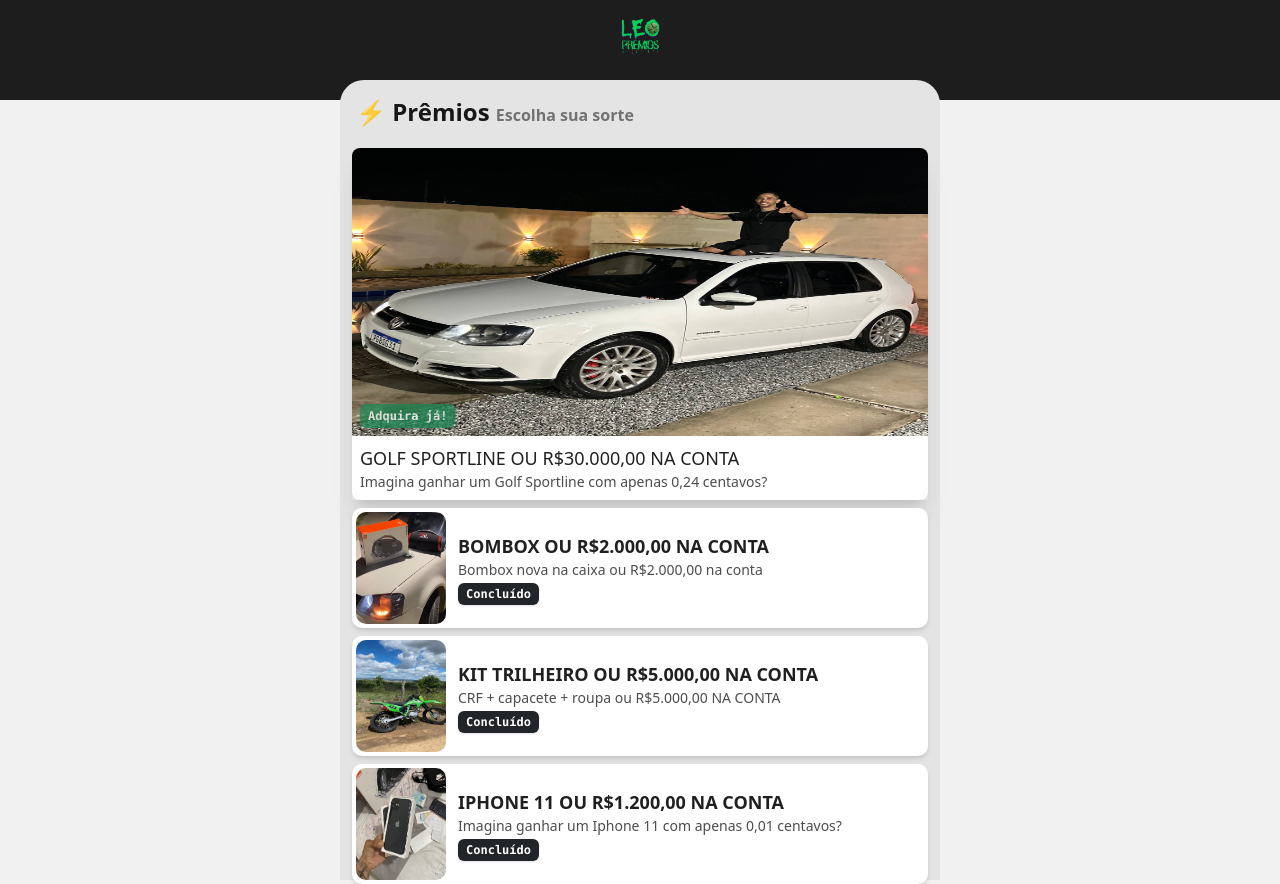
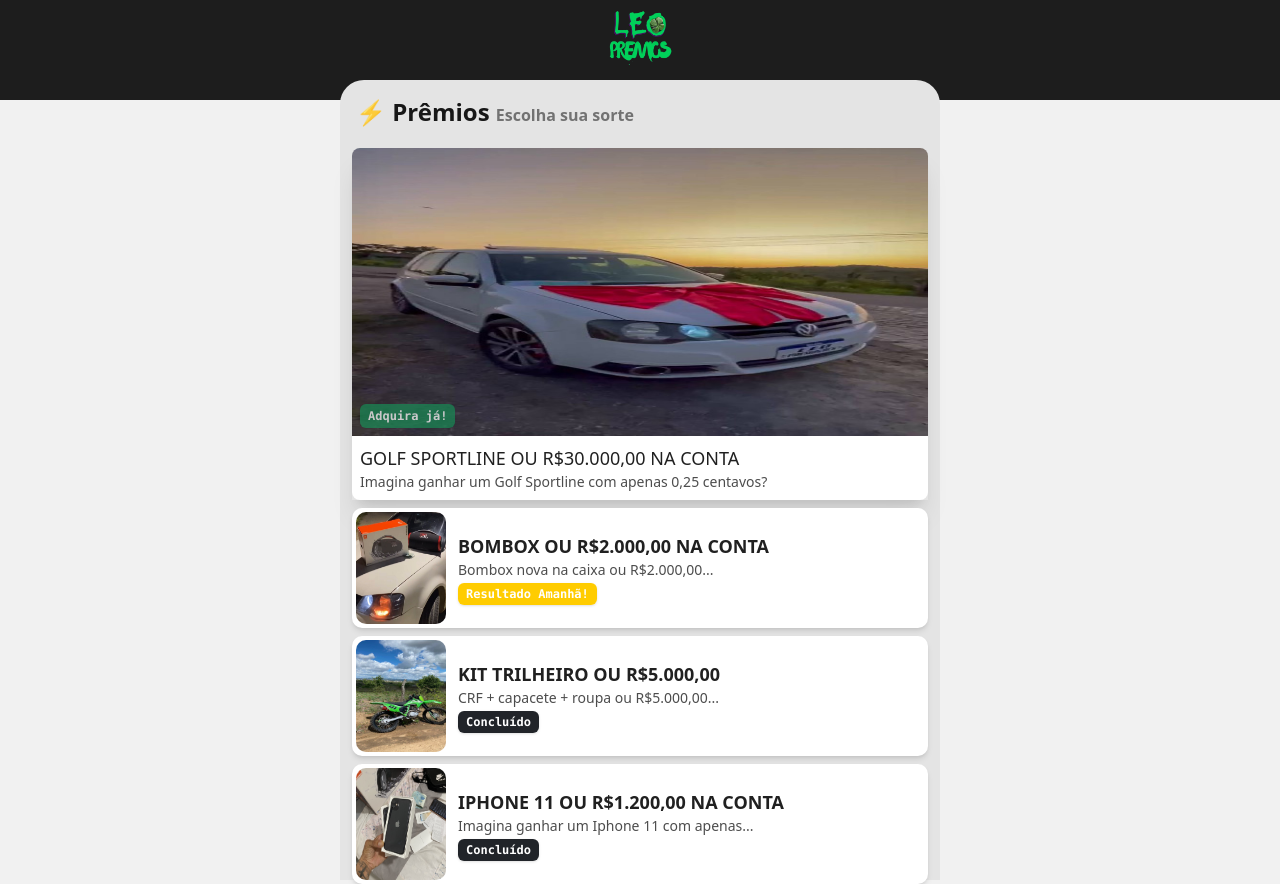
Before and after one commit to JohnnyNWT/leo-premios, a Next.js app: page / in a window 1280 px wide. Built offline with nearby package versions, Linux system fonts and the light colour scheme.

Commit message:
FEAT: att

```diff
--- a/src/app/data/data.js
+++ b/src/app/data/data.js
@@ -2,13 +2,13 @@
   "rifa-bombox": [
     {
       id: "rifa-bombox",
-      titulo: "BOMBOX OU R$2.000,00 NA CONTA",
+      titulo: "BOMBOX OU R$2.000,00 NA CONTA + Salário Minímo",
       desc: "Bombox nova na caixa ou R$2.000,00 na conta",
-      sorteio: "13/07/24 às 19h00",
+      sorteio: "Será realizado amanhã 24/07/24 às 19h00",
       valor: "R$ 0,01",
-      status: "Concluído",
-      ganhador: "Renato Silva",
-      cota: "147527",
+      status: "Resultado Amanhã!",
+      ganhador: "??????????????????????",
+      cota: "??????",
     },
   ],
   "rifa-crf": [
@@ -16,7 +16,7 @@
       id: "rifa-crf",
       titulo: "KIT TRILHEIRO OU R$5.000,00 NA CONTA",
       desc: "CRF + capacete + roupa ou R$5.000,00 NA CONTA",
-      sorteio: "27/04/24 às 19h00",
+      sorteio: "17/04/24 às 19h00",
       valor: "R$ 0,03",
       status: "Concluído",
       ganhador: "Janderson",
@@ -28,7 +28,7 @@
       id: "rifa-iphone",
       titulo: "IPHONE 11 LACRADO OU R$1.500,00 NA CONTA",
       desc: "Imagina ganhar um Iphone 11 com apenas 0,01 centavos?",
-      sorteio: "13/11/23 às 19h00",
+      sorteio: "13/03/24 às 19h00",
       valor: "R$ 0,02",
       status: "Concluído",
       ganhador: "Bruno Tarcísio",
--- a/src/app/page.js
+++ b/src/app/page.js
@@ -10,13 +10,13 @@
       </div>
       <div className="w-full h-[100px] bg-[#1d1d1d] absolute">
       </div>
-      <div className="w-[600px] h-full mt-20 flex flex-col gap-1 rounded-t-3xl bg-[#E4E4E4] z-[1]">
+      <div className="w-[600px] h-full mt-20 flex flex-col gap-1 rounded-t-3xl bg-[#E4E4E4] z-[1] max-sm:w-full">
         <h1 className="font-sans text-2xl p-4 font-semibold text-[#000000E6]">⚡ Prêmios <span className="text-base text-[#00000080]">Escolha sua sorte</span></h1>
 
 
         <div className="flex flex-col gap-2" id="container-rifas">
 
-          <a href="https://rifa.digital/s/bBCUZ9hAsht">
+          <a href="https://rd.app/s/1E2OBzZieeH">
             <div className="mx-3 cursor-pointer shadow-xl" id="rifa-principal">
               <div className="relative">
                 <img src="/img/acao-golf.jpg" alt="Ação Golf" className="rounded-t-lg h-72 w-full" />
@@ -26,7 +26,7 @@
               <div className="bg-white rounded-b-lg">
                 <div className="p-2">
                   <h2 className="font-sans text-lg font-medium text-[#202020]">GOLF SPORTLINE OU R$30.000,00 NA CONTA</h2>
-                  <p className="text-sm font-light text-[#000000B3]">Imagina ganhar um Golf Sportline com apenas 0,24 centavos?</p>
+                  <p className="text-sm font-light text-[#000000B3]">Imagina ganhar um Golf Sportline com apenas 0,25 centavos?</p>
                 </div>
               </div>
             </div>
@@ -36,9 +36,9 @@
             <div className="bg-white mx-3 p-1 rounded-[10px] flex items-center shadow-md cursor-pointer" id="rifa-bombox">
               <img src="/img/acao-bombox.jpg" alt="Ação Bombox" className="w-[90px] h-28 rounded-[10px]" />
               <div className="ml-3">
-                <h2 className="font-sans text-lg font-semibold text-[#202020]">BOMBOX OU R$2.000,00 NA CONTA</h2>
-                <p className="text-sm text-[#000000B3]">Bombox nova na caixa ou R$2.000,00 na conta</p>
-                <span className="p-1 px-2 rounded-md bg-[#212429] text-white text-xs font-mono shadow font-bold">Concluído</span>
+                <h2 className="font-sans text-lg font-semibold text-[#202020] max-sm:text-base">BOMBOX OU R$2.000,00 NA CONTA</h2>
+                <p className="text-sm text-[#000000B3]">Bombox nova na caixa ou R$2.000,00...</p>
+                <span className="p-1 px-2 rounded-md bg-[#ffcc00] text-white text-xs font-mono shadow font-bold">Resultado Amanhã!</span>
               </div>
             </div>
           </Link>
@@ -48,8 +48,8 @@
               <img src="/img/acao-crf.jpg" alt="Ação Bombox" className="w-[90px] h-28 rounded-[10px]" />
 
               <div className="ml-3">
-                <h2 className="font-sans text-lg font-semibold text-[#202020]">KIT TRILHEIRO OU R$5.000,00 NA CONTA</h2>
-                <p className="text-sm text-[#000000B3]">CRF + capacete + roupa ou R$5.000,00 NA CONTA</p>
+                <h2 className="font-sans text-lg font-semibold text-[#202020] max-sm:text-base">KIT TRILHEIRO OU R$5.000,00</h2>
+                <p className="text-sm text-[#000000B3]">CRF + capacete + roupa ou R$5.000,00...</p>
                 <span className="p-1 px-2 rounded-md bg-[#212429] text-white text-xs font-mono shadow font-bold">Concluído</span>
               </div>
             </div>
@@ -60,8 +60,8 @@
               <img src="/img/acao-iphone.png" alt="Ação Bombox" className="w-[90px] h-28 rounded-[10px]" />
 
               <div className="ml-3">
-                <h2 className="font-sans text-lg font-semibold text-[#202020]">IPHONE 11 OU R$1.200,00 NA CONTA</h2>
-                <p className="text-sm text-[#000000B3]">Imagina ganhar um Iphone 11 com apenas 0,01 centavos?</p>
+                <h2 className="font-sans text-lg font-semibold text-[#202020] max-sm:text-base">IPHONE 11 OU R$1.200,00 NA CONTA</h2>
+                <p className="text-sm text-[#000000B3]">Imagina ganhar um Iphone 11 com apenas...</p>
                 <span className="p-1 px-2 rounded-md bg-[#212429] text-white text-xs font-mono shadow font-bold">Concluído</span>
               </div>
             </div>
--- a/src/app/sorteio/bombox/page.js
+++ b/src/app/sorteio/bombox/page.js
@@ -16,12 +16,12 @@
       <div className="w-full h-[100px] bg-[#1d1d1d] absolute"></div>
 
       {ACOES["rifa-bombox"].map((e) => (
-        <div className="w-[600px] h-full mt-20 flex flex-col gap-1 rounded-t-3xl bg-[#E4E4E4] z-[1]" key={e.id}>
+        <div className="w-[600px] max-sm:w-full h-full mt-20 flex flex-col gap-1 rounded-t-3xl bg-[#E4E4E4] z-[1]" key={e.id}>
           <div className="flex flex-col gap-2" id="container-rifas">
             <div className="mx-3 mt-3 cursor-pointer shadow-xl" id={e.id}>
               <div className="relative">
                 <img src="/img/acao-bombox.jpg" alt="Ação Bombox" className="rounded-t-lg h-72 w-full" />
-                <span className="p-1 px-2 rounded-md bg-[#212429] text-white text-xs font-mono font-bold shadow absolute top-64 left-2">{e.status}</span>
+                <span className="p-1 px-2 rounded-md bg-[#ffcc00] text-white text-xs font-mono font-bold shadow absolute top-64 left-2">{e.status}</span>
               </div>
 
               <div className="bg-white rounded-b-lg p-2">
@@ -32,10 +32,10 @@
           </div>
 
           <div className="flex gap-4 items-center justify-center my-2">
-            <div className="flex items-baseline gap-1">
+            {/* <div className="flex items-baseline gap-1">
               <p className="text-sm font-medium font-mono text-[#323232]">Sorteio</p>
               <span className="p-1 px-2 bg-[#FFFFFF80] text-[#212529] rounded font-mono font-bold text-xs shadow-md">{e.sorteio}</span>
-            </div>
+            </div> */}
 
             <div className="flex items-baseline gap-1">
               <p className="text-sm font-medium font-mono text-[#323232]">Por apenas</p>
--- a/src/app/sorteio/crf/page.js
+++ b/src/app/sorteio/crf/page.js
@@ -16,7 +16,7 @@
       <div className="w-full h-[100px] bg-[#1d1d1d] absolute"></div>
 
       {ACOES["rifa-crf"].map((e) => (
-        <div className="w-[600px] h-full mt-20 flex flex-col gap-1 rounded-t-3xl bg-[#E4E4E4] z-[1]" key={e.id}>
+        <div className="w-[600px] max-sm:w-full h-full mt-20 flex flex-col gap-1 rounded-t-3xl bg-[#E4E4E4] z-[1]" key={e.id}>
           <div className="flex flex-col gap-2" id="container-rifas">
             <div className="mx-3 mt-3 cursor-pointer shadow-xl" id={e.id}>
               <div className="relative">
--- a/src/app/sorteio/iphone/page.js
+++ b/src/app/sorteio/iphone/page.js
@@ -16,7 +16,7 @@
       <div className="w-full h-[100px] bg-[#1d1d1d] absolute"></div>
 
       {ACOES["rifa-iphone"].map((e) => (
-        <div className="w-[600px] h-full mt-20 flex flex-col gap-1 rounded-t-3xl bg-[#E4E4E4] z-[1]" key={e.id}>
+        <div className="w-[600px] max-sm:w-full h-full mt-20 flex flex-col gap-1 rounded-t-3xl bg-[#E4E4E4] z-[1]" key={e.id}>
           <div className="flex flex-col gap-2" id="container-rifas">
             <div className="mx-3 mt-3 cursor-pointer shadow-xl" id={e.id}>
               <div className="relative">
```
Also changed, not shown: public/img/Logo.png, public/img/acao-golf.jpg.
